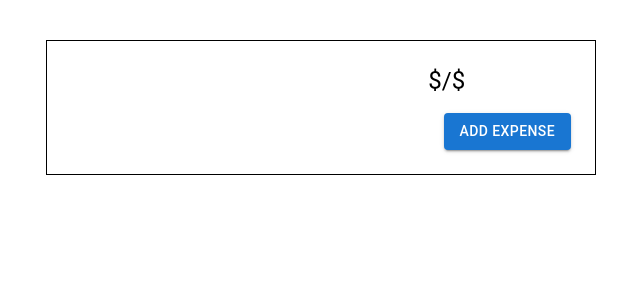
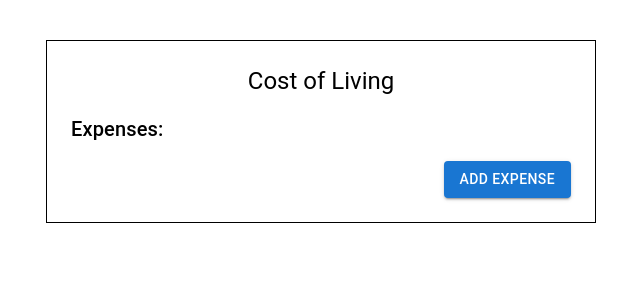
Before and after one commit to vknanavati/typescript-calculator, a React (Create React App) app: page / in a window 1280 px wide. Shown: the top 300 px of the page, without its empty margins (18-658 px from the left). Built offline with nearby package versions, Linux system fonts and the light colour scheme.

Commit message:
map expenses on budget card, changed title, and props received.

```diff
--- a/src/components/BudgetCard.tsx
+++ b/src/components/BudgetCard.tsx
@@ -2,16 +2,15 @@ import { Box, Typography, Button } from '@mui/material';
 import DeleteIcon from '@mui/icons-material/Delete';
 import IconButton from '@mui/joy/IconButton';
 
-import { Amount, Name, Total, HandleAddExpense, Expenses } from '../types';
+import { Expenses, HandleAddExpense, ExpenseDescription, ExpenseAmount } from '../types';
 
 interface BudgetCardProps {
-    name: Name
-    amount: Amount
-    total: Total
+    item: ExpenseDescription
+    amount: ExpenseAmount
     onAddExpense: HandleAddExpense
     expenses: Expenses
 }
-export function BudgetCard({name, amount, total, onAddExpense, expenses}: BudgetCardProps) {
+export function BudgetCard({expenses, onAddExpense}: BudgetCardProps) {
 
 
   return (
@@ -24,29 +23,24 @@ export function BudgetCard({name, amount, total, onAddExpense, expenses}: Budget
         }}
     >
         <Box display={'flex'} justifyContent={'space-around'} gap={5}>
-            <Typography variant="h5">{name}</Typography>
-            <Typography variant="h5">${amount}/${total}</Typography>
+            <Typography variant="h5">Cost of Living</Typography>
         </Box>
-
-        {expenses.length > 0 && (
-          <Box mt={2}>
-            <Typography variant="h6">Expenses:</Typography>
-
+        <Box mt={2}>
+          <Typography variant="h6">Expenses:</Typography>
             {expenses.map((expense, index) => (
               <Box key={index} display="flex" justifyContent="space-between">
                 <Typography sx={{fontSize: 19}}>{expense.description}</Typography>
                 <Typography sx={{fontSize: 19}}>${expense.amount}</Typography>
                 <IconButton><DeleteIcon/></IconButton>
               </Box>
-            ))}
+              ))}
+        </Box>
 
-          </Box>
-        )}
 
         <Box display={'flex'} justifyContent={'right'} mt={2}>
             <Button
                 variant='contained'
-                onClick={()=>onAddExpense(name)}
+                onClick={onAddExpense}
             >
                 Add Expense
             </Button>
```
